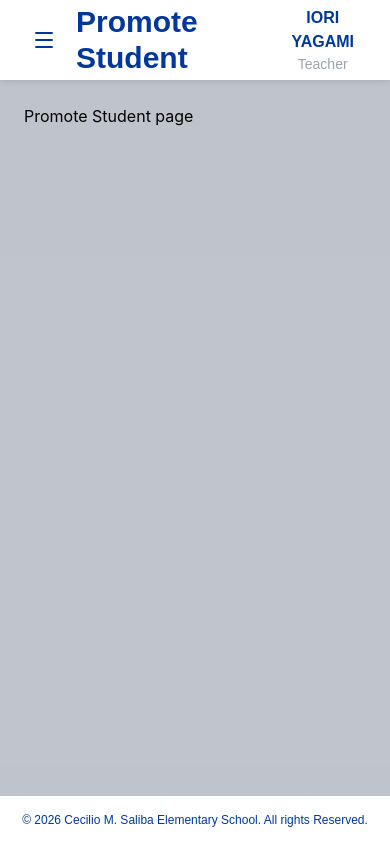
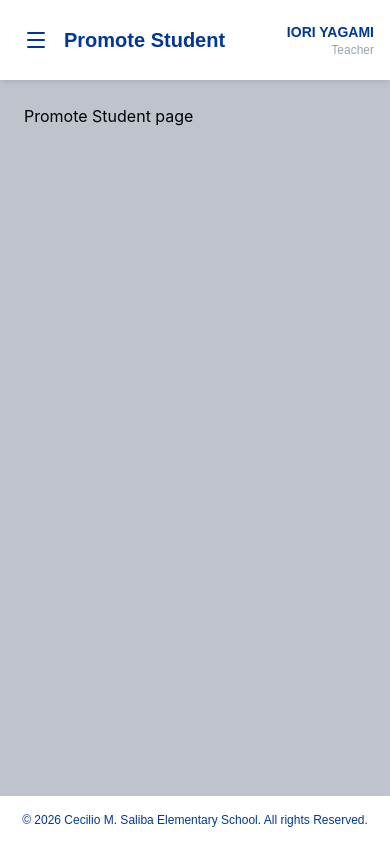
Before and after one commit to edutrack17-cloud/Edutrack, a React (Vite) app in the folder frontend/: page /promote-student in a window 390 px wide. Built offline with nearby package versions, Linux system fonts and the light colour scheme.

Commit message:
fix responsive on the sidebar and header

```diff
--- a/frontend/src/components/layout/Sidebar.jsx
+++ b/frontend/src/components/layout/Sidebar.jsx
@@ -70,6 +70,8 @@ function Sidebar({
     ? "translate-x-0"
     : "-translate-x-full";
 
+  const settingsMarginClass = isCollapsed ? "mt-12" : "mt-4";
+
   const sidebarClasses = `
     sidebar-nav-scroll
     fixed top-0 left-0 z-30
@@ -139,7 +141,7 @@ function Sidebar({
         )}
 
 
-        <nav className="mt-6 flex flex-1 flex-col gap-1.5 px-4">
+        <nav className="mt-6 flex flex-col gap-1.5 px-4">
           {navigationItems.map((item) => {
             const Icon = item.icon;
 
@@ -155,7 +157,8 @@ function Sidebar({
           })}
         </nav>
 
-        <div className="mt-auto flex flex-col gap-2 border-t border-white/20 px-4 py-3">
+
+        <div className={`${settingsMarginClass} flex flex-col gap-2 border-t border-white/20 px-4 py-3`}>
           {!isCollapsed && (
             <h1 className="text-center font-bold">SETTINGS</h1>
           )}
--- a/frontend/src/components/layout/header.jsx
+++ b/frontend/src/components/layout/header.jsx
@@ -3,28 +3,26 @@ import { Menu } from "lucide-react";
 
 function Header({ title, fullname, role, onMenuClick }) {
   return (
-    <header className="flex items-center justify-between h-20 px-6 bg-white shadow-md">
-      {/* The Menu button and the title live in the SAME flex row, so they
-          sit on one horizontal line together. */}
-      <div className="flex items-center gap-3">
+    <header className="flex min-h-20 items-center justify-between gap-3 bg-white px-4 py-3 shadow-md sm:px-6">
+
+      <div className="flex min-w-0 items-center gap-2 sm:gap-3">
         <button
           onClick={onMenuClick}
-          className="flex items-center justify-center rounded-lg p-2 text-primary hover:bg-primary/10 md:hidden"
+          className="flex shrink-0 items-center justify-center rounded-lg p-2 text-primary hover:bg-primary/10 md:hidden"
         >
           <Menu size={24} />
         </button>
 
-        <h1 className="text-3xl font-bold font-primary text-primary">
+        <h1 className="truncate text-xl font-bold font-primary text-primary sm:text-3xl">
           {title}
         </h1>
       </div>
 
-      {/* Use user.fullname user.role using destructuring {fullname} {role} for the dynamic data */}
-      <div className="text-center">
-        <p className="font-semibold text-primary font-primary">
+      <div className="shrink-0 text-right sm:text-center">
+        <p className="whitespace-nowrap text-sm font-semibold text-primary font-primary sm:text-base">
           {fullname}
         </p>
-        <p className="text-sm text-gray font-primary">
+        <p className="text-xs text-gray font-primary sm:text-sm">
           {role}
         </p>
       </div>
```
